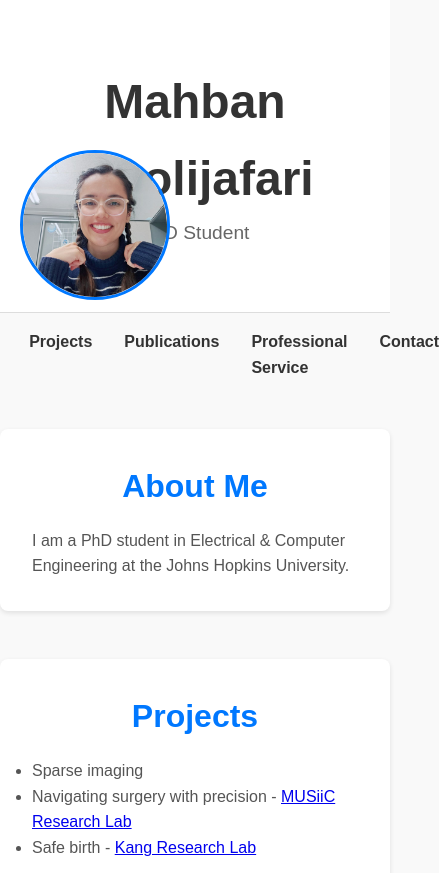
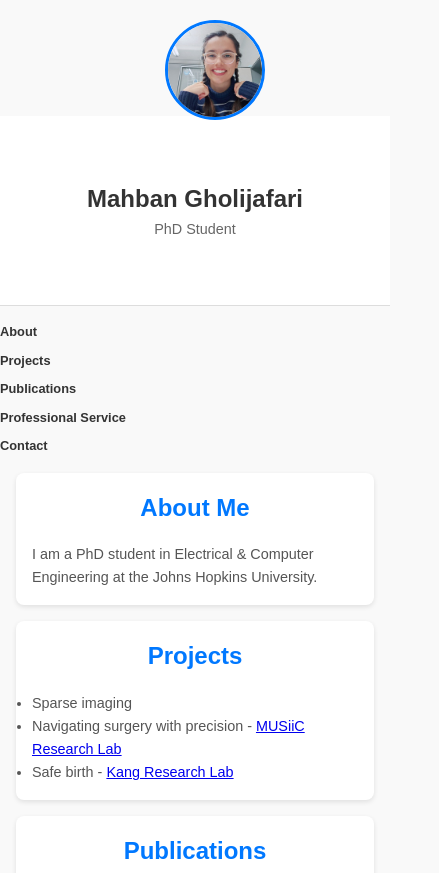
Before and after one commit to mahbangj/mahbangj.github.io, a plain HTML site: page index.html in a window 390 px wide. Shown: the top 873 px of the page, 439 px wide, since content can reach past the window. Drawn offline with Linux system fonts and the light colour scheme.

Commit message:
Update index.html

```diff
--- a/index.html
+++ b/index.html
@@ -17,8 +17,8 @@
             color: #333;
         }
         .profile-container {
-            position: fixed;
-            top: 150px;
+            position: absolute;
+            top: 20px;
             left: 20px;
             display: flex;
             align-items: center;
@@ -54,7 +54,8 @@
         nav {
             display: flex;
             justify-content: center;
-            gap: 2rem;
+            flex-wrap: wrap;
+            gap: 1rem;
             margin: 1rem 0;
         }
         nav a {
@@ -97,6 +98,60 @@
         }
         .contact a:hover {
             text-decoration: underline;
+        }
+        @media (max-width: 768px) {
+            .profile-container {
+                position: relative;
+                margin: 0 auto 1rem;
+                text-align: center;
+            }
+            .profile-picture {
+                width: 120px;
+                height: 120px;
+            }
+            header h1 {
+                font-size: 2rem;
+            }
+            header p {
+                font-size: 1rem;
+            }
+            section {
+                padding: 1rem;
+                margin: 1rem;
+            }
+            nav {
+                flex-direction: column;
+                gap: 0.5rem;
+            }
+            nav a {
+                font-size: 0.9rem;
+            }
+        }
+        @media (max-width: 480px) {
+            .profile-container {
+                position: relative;
+                text-align: center;
+                margin-bottom: 1rem;
+            }
+            .profile-picture {
+                width: 100px;
+                height: 100px;
+            }
+            header h1 {
+                font-size: 1.5rem;
+            }
+            header p {
+                font-size: 0.9rem;
+            }
+            section h2 {
+                font-size: 1.5rem;
+            }
+            section p, section ul {
+                font-size: 0.9rem;
+            }
+            nav a {
+                font-size: 0.8rem;
+            }
         }
     </style>
 </head>
```
